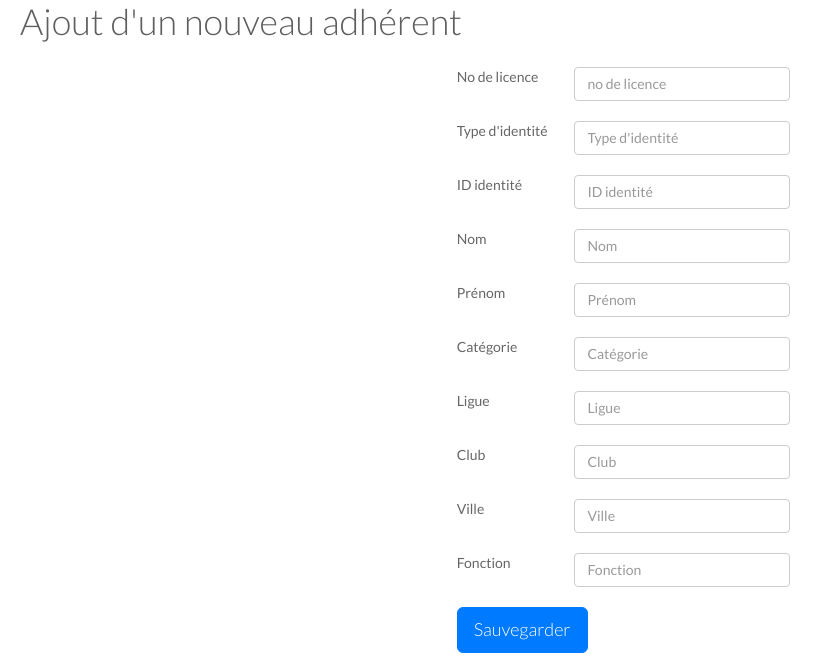
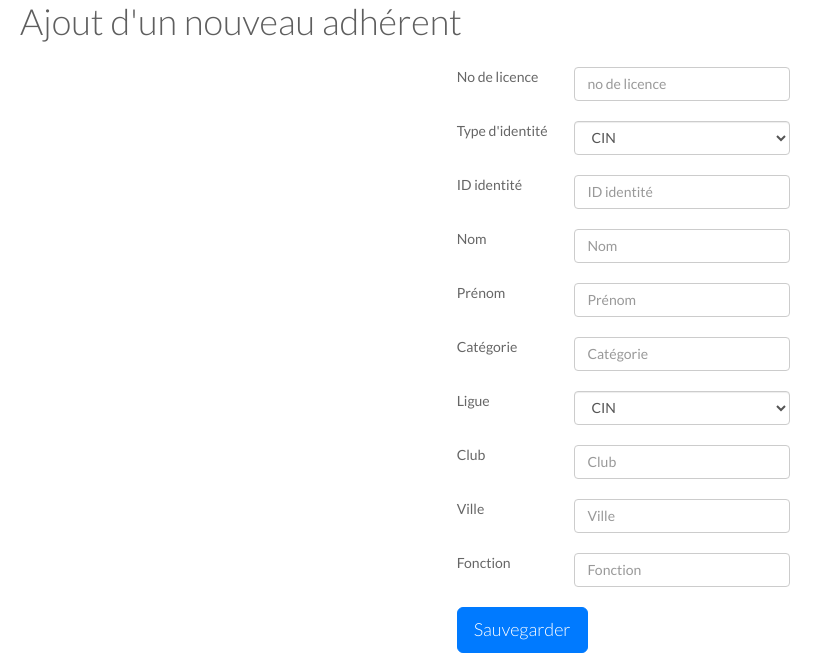
Before and after one commit to brookkk/espacefinassure, a PHP site: page /webapp/ajouter_adherent.php in a window 1280 px wide. Shown: the part 138-800 px from the top of the page, without its empty margins (0-833 px from the left). Run offline with PHP 8.4, Linux system fonts and the light colour scheme; a user stored in the database is signed in; some libraries are stand-ins or nearby versions.

Commit message:
adherent add select type identie

```diff
--- a/webapp/adherentBundle/Controllers/AdherentController.php
+++ b/webapp/adherentBundle/Controllers/AdherentController.php
@@ -6,6 +6,7 @@ include '../Classes/Crud_adherent.php';
 
 $no_licence = $_POST['no_licence'];
 $type_d_identite = $_POST['type_d_identite'];
+//echo (1/$new_var);
 $id_identite = $_POST['id_identite'];
 $nom = $_POST['nom'];
 $prenom = $_POST['prenom'];
--- a/webapp/ajouter_adherent.php
+++ b/webapp/ajouter_adherent.php
@@ -52,7 +52,15 @@ if(!$_SESSION['pseudo'])
                <div class="form-group row">
     <label for="type_d_identite" class="col-sm-2 col-form-label">Type d'identit&eacute;</label>
     <div class="col-sm-4">
-      <input type="text" class="form-control" name="type_d_identite" placeholder="Type d'identit&eacute" required title="Type d identi&eacute;" oninvalid="this.setCustomValidity('pri&egrave;re de remplire le Type d identit&eacute;')" oninput="setCustomValidity('')"/>
+      <!--<input type="text" class="form-control" name="type_d_identite" placeholder="Type d'identit&eacute" required title="Type d identi&eacute;" oninvalid="this.setCustomValidity('pri&egrave;re de remplire le Type d identit&eacute;')" oninput="setCustomValidity('')"/>
+      -->
+      <select class="form-control" name="type_d_identite">
+        <option value="CIN">CIN</option>
+        <option value="PASSPORT">PASSPORT</option>
+        <option value="CARTE SEJOUR">CARTE SEJOUR</option>
+        <option value="PERMIS">PERMIS</option>
+      </select>
+
     </div>
   </div>
 
@@ -87,7 +95,16 @@ if(!$_SESSION['pseudo'])
     <div class="form-group row">
     <label for="ligue" class="col-sm-2 col-form-label">Ligue</label>
     <div class="col-sm-4">
-      <input type="text" class="form-control" name="ligue" placeholder="Ligue" required title="Ligue" oninvalid="this.setCustomValidity('pri&egrave;re de remplire la ligue')" oninput="setCustomValidity('')">
+      <!--<input type="text" class="form-control" name="ligue" placeholder="Ligue" required title="Ligue" oninvalid="this.setCustomValidity('pri&egrave;re de remplire la ligue')" oninput="setCustomValidity('')">
+      -->
+
+      <select class="form-control" name="type_d_identite">
+        <option value="CIN">CIN</option>
+        <option value="PASSPORT">PASSPORT</option>
+        <option value="CARTE SEJOUR">CARTE SEJOUR</option>
+        <option value="PERMIS">PERMIS</option>
+      </select>
+
     </div>
   </div>
 
```
